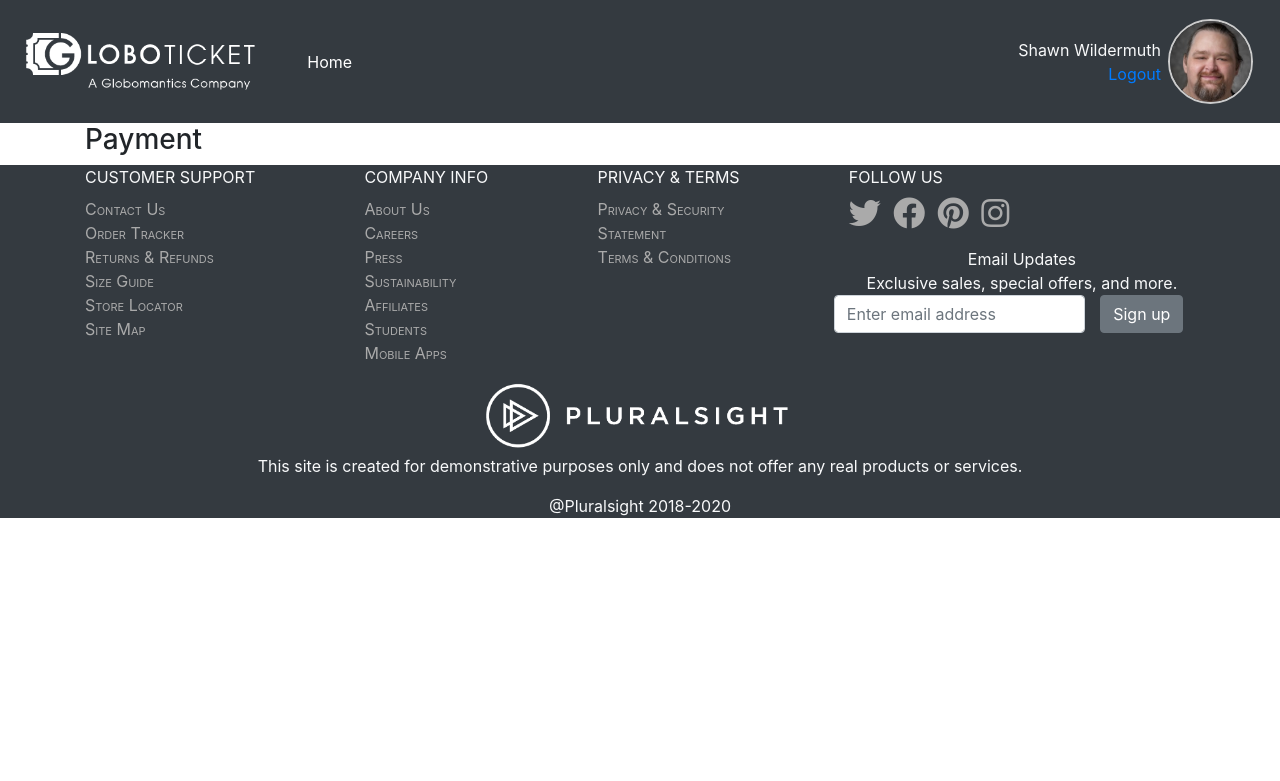
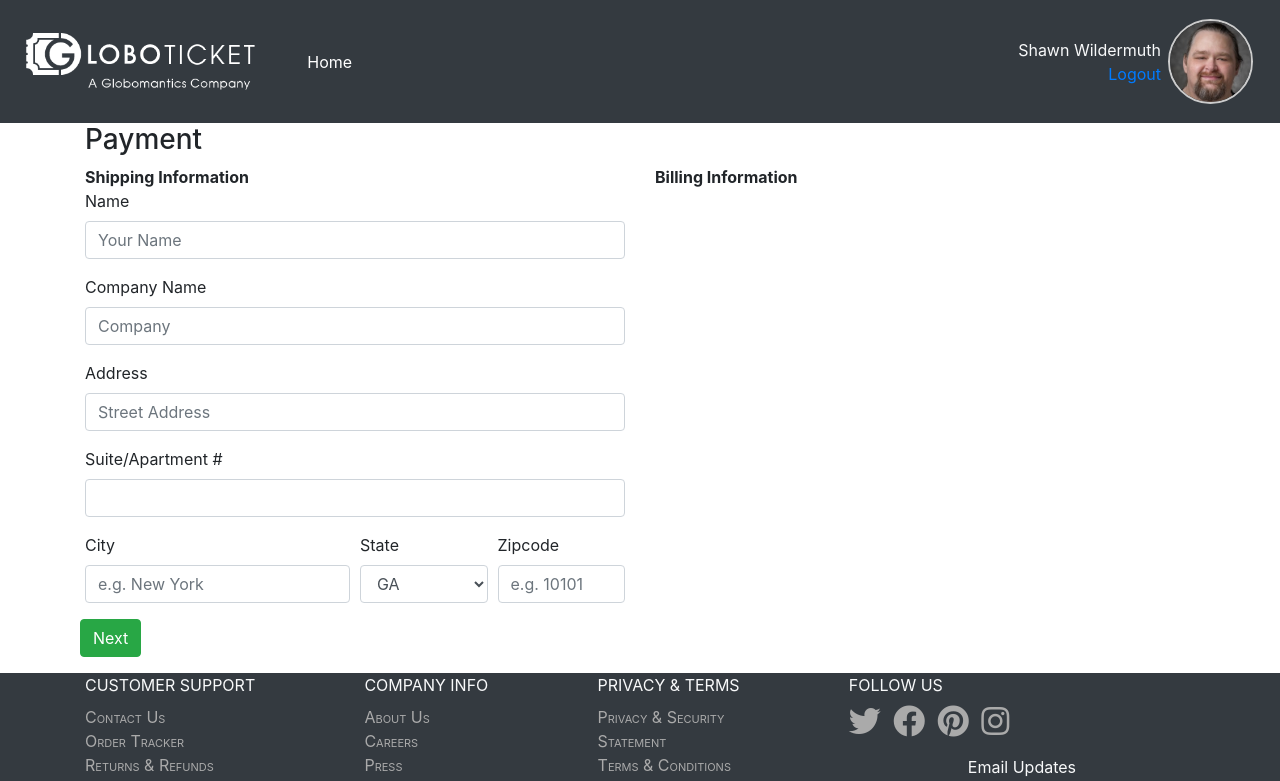
Before and after one commit to leogiraldimg/building_forms_with_vue, a Vue app in the folder vue-forms/: page / in a window 1280 px wide. Shown: the top 781 px of the page. Built offline with nearby package versions, Linux system fonts and the light colour scheme.

Commit message:
feat: includes first form

```diff
--- a/vue-forms/src/App.vue
+++ b/vue-forms/src/App.vue
@@ -1,5 +1,65 @@
 <template>
   <div>
     <h3>Payment</h3>
+    <form novalidate>
+      <div class="row">
+        <div class="col-md-6">
+          <div><strong>Shipping Information</strong></div>
+          <div class="form-group">
+            <label for="name">Name</label>
+            <input id="name" type="text" class="form-control" placeholder="Your Name" />
+          </div>
+          <div class="form-group">
+            <label for="company">Company Name</label>
+            <input id="company" type="text" class="form-control" placeholder="Company" />
+          </div>
+          <div class="form-group">
+            <label for="address1">Address</label>
+            <input id="address1" type="text" class="form-control" placeholder="Street Address" />
+          </div>
+          <div class="form-group">
+            <label for="address2">Suite/Apartment #</label>
+            <input id="address2" type="text" class="form-control" placeholder="" />
+          </div>
+          <div class="form-row">
+            <div class="form-group col-md-6">
+              <label for="cityTown">City</label>
+              <input
+                id="cityTown"
+                type="text"
+                class="form-control"
+                placeholder="e.g. New York"
+              />
+            </div>
+            <div class="form-group col-md-3">
+              <label for="stateProvince">State</label>
+              <select
+                id="stateProvince"
+                class="form-control"
+              >
+                <option>GA</option>
+                <option>CA</option>
+                <option>FL</option>
+                <option>AL</option>
+              </select>
+            </div>
+            <div class="form-group col-md-3">
+              <label for="postalCode">Zipcode</label>
+              <input
+                id="postalCode"
+                type="text"
+                class="form-control"
+                placeholder="e.g. 10101">
+            </div>
+            <div class="form-group">
+              <input type="submit" value="Next" class="btn btn-success" />
+            </div>
+          </div>
+        </div>
+        <div class="col-md-6">
+          <div><strong>Billing Information</strong></div>
+        </div>
+      </div>
+    </form>
   </div>
 </template>
```
